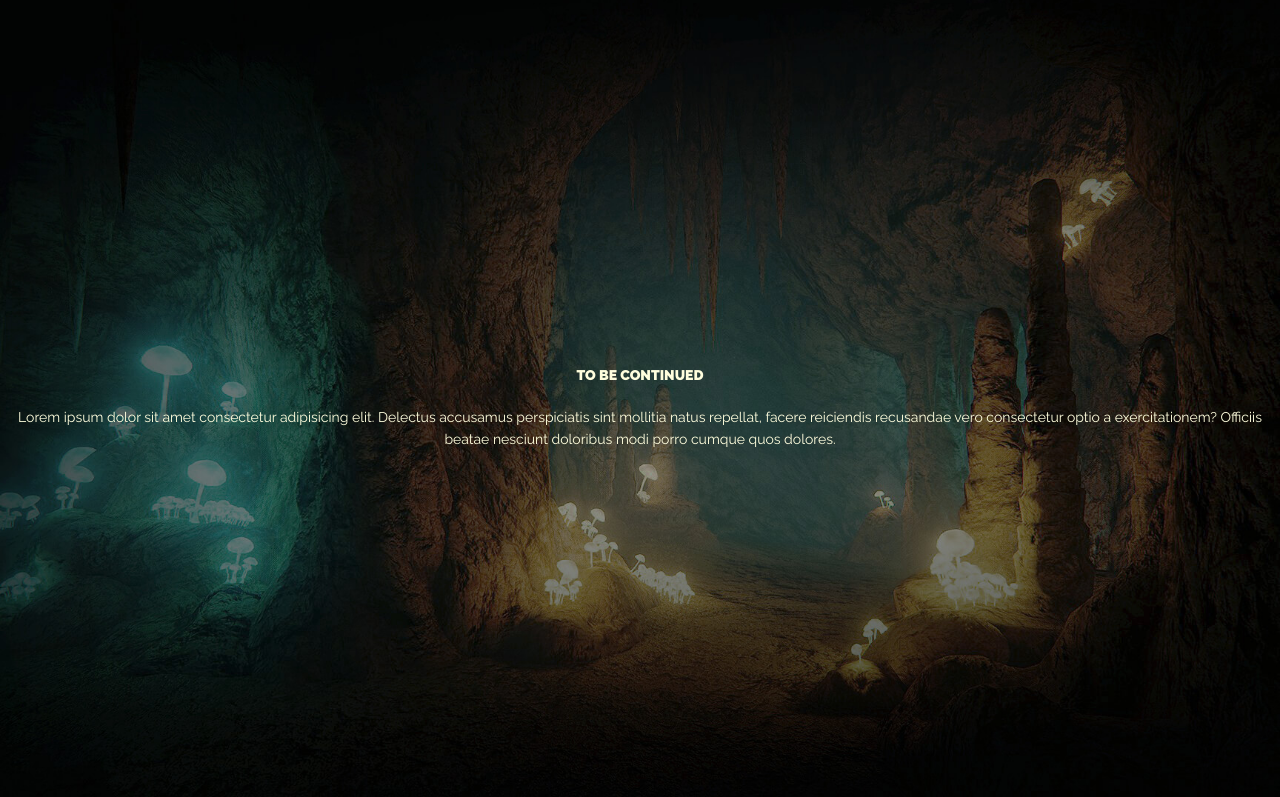
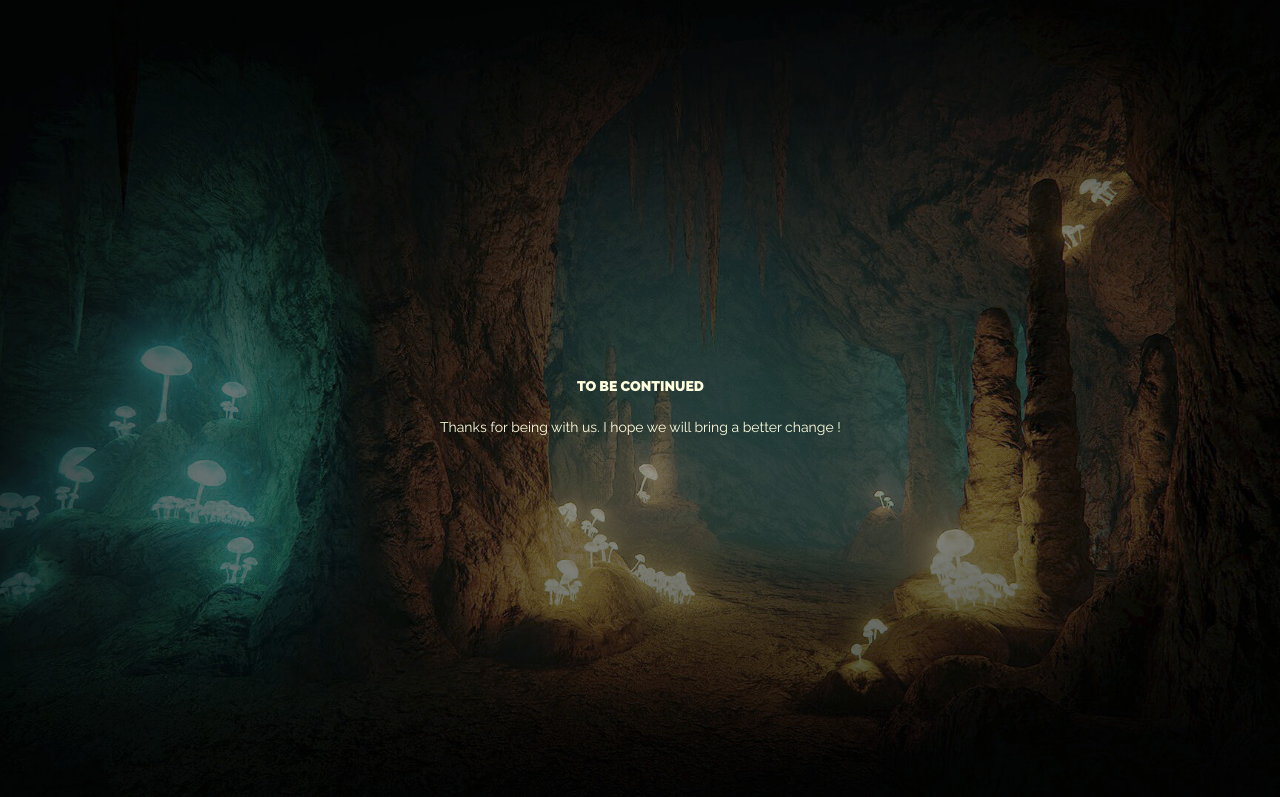
Before and after one commit to ritvikbharti/bioDVST, a plain HTML site: page index.html in a window 1280 px wide. Shown: the part 4920-5717 px from the top of the page. Drawn offline with Linux system fonts and the light colour scheme.

Commit message:
Update index.html

```diff
--- a/index.html
+++ b/index.html
@@ -180,10 +180,8 @@
     <div class="main-article__content">
       <h2 class="main-article__head">To be continued</h2>
       <p>
-        Lorem ipsum dolor sit amet consectetur adipisicing elit. Delectus
-        accusamus perspiciatis sint mollitia natus repellat, facere
-        reiciendis recusandae vero consectetur optio a exercitationem?
-        Officiis beatae nesciunt doloribus modi porro cumque quos dolores.
+        Thanks for being with us.
+        I hope we will bring a better change !
       </p>
     </div>
   </article>
```
